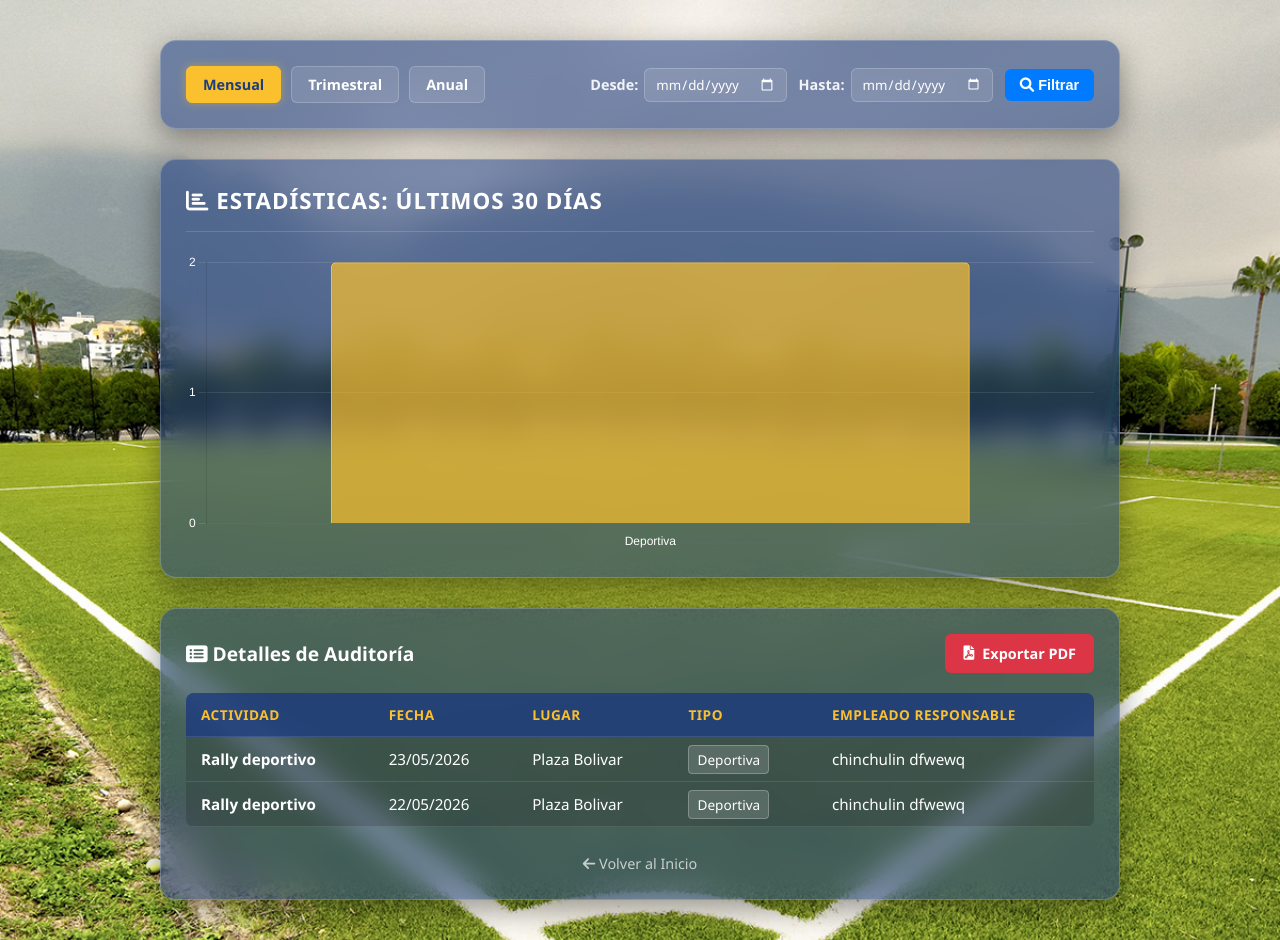
After one commit to LuisF-Sanchez/Sistema_IMDERPE, a PHP site: page /reporte_actividades.php in a window 1280 px wide. The commit adds this page. Run offline with PHP 8.4, Linux system fonts and the light colour scheme; a user stored in the database is signed in; data comes from the database, SQL or seed files in the repository.

Commit message:
Sistema para Imderpe

```diff
--- /dev/null
+++ b/sistema_imderpe/estilo/style15.css
@@ -0,0 +1,236 @@
+/* style_reportes.css - Dashboard de Estadísticas IMDERPE */
+body {
+    margin: 0;
+    padding: 0;
+    font-family: 'Segoe UI', sans-serif;
+    background-image: url('../estilo/background_cancha.jpg');
+    background-size: cover;
+    background-position: center;
+    background-attachment: fixed;
+    min-height: 100vh;
+    color: white;
+}
+
+.report-container {
+    width: 100%;
+    max-width: 1000px;
+    margin: 40px auto;
+    padding: 0 20px;
+    box-sizing: border-box;
+}
+
+.glass-card {
+    background: rgba(29, 61, 129, 0.55);
+    backdrop-filter: blur(15px);
+    -webkit-backdrop-filter: blur(15px);
+    border: 1px solid rgba(255, 255, 255, 0.2);
+    border-radius: 16px;
+    padding: 25px;
+    box-shadow: 0 10px 30px rgba(0,0,0,0.4);
+    margin-bottom: 30px;
+}
+
+/* Sección de la gráfica */
+.header-report {
+    display: flex;
+    justify-content: space-between;
+    align-items: center;
+    border-bottom: 1px solid rgba(255, 255, 255, 0.15);
+    padding-bottom: 15px;
+    margin-bottom: 20px;
+}
+
+.header-report h2 {
+    margin: 0;
+    font-size: 1.4rem;
+    text-transform: uppercase;
+    letter-spacing: 1px;
+}
+
+.filter-buttons {
+    display: flex;
+    gap: 10px;
+}
+
+.btn-filter {
+    text-decoration: none;
+    color: white;
+    padding: 8px 16px;
+    background: rgba(255, 255, 255, 0.1);
+    border: 1px solid rgba(255, 255, 255, 0.2);
+    border-radius: 6px;
+    font-weight: bold;
+    font-size: 0.9rem;
+    transition: 0.3s;
+}
+
+.btn-filter:hover, .btn-filter.active {
+    background: #FBC02D;
+    color: #1D3D81;
+    border-color: #FBC02D;
+    box-shadow: 0 0 10px rgba(251, 192, 45, 0.4);
+}
+
+.chart-wrapper {
+    position: relative;
+    height: 300px;
+    width: 100%;
+}
+
+/* Sección de la tabla */
+.table-header-actions {
+    display: flex;
+    justify-content: space-between;
+    align-items: center;
+    margin-bottom: 20px;
+}
+
+.table-header-actions h3 {
+    margin: 0;
+    font-size: 1.2rem;
+}
+
+.btn-pdf {
+    text-decoration: none;
+    color: white;
+    padding: 10px 18px;
+    background: #dc3545;
+    border-radius: 6px;
+    font-weight: bold;
+    font-size: 0.9rem;
+    transition: 0.3s;
+    display: inline-flex;
+    align-items: center;
+    gap: 8px;
+}
+
+.btn-pdf:hover {
+    background: #c82333;
+    box-shadow: 0 0 12px rgba(220, 53, 69, 0.5);
+}
+
+.table-responsive {
+    width: 100%;
+    overflow-x: auto;
+    border-radius: 8px;
+    background: rgba(0, 0, 0, 0.15);
+}
+
+table {
+    width: 100%;
+    border-collapse: collapse;
+    text-align: left;
+    font-size: 0.95rem;
+}
+
+th, td {
+    padding: 12px 15px;
+    border-bottom: 1px solid rgba(255, 255, 255, 0.1);
+}
+
+th {
+    background: rgba(29, 61, 129, 0.8);
+    color: #FBC02D;
+    text-transform: uppercase;
+    font-size: 0.85rem;
+    letter-spacing: 0.5px;
+}
+
+tr:hover {
+    background: rgba(255, 255, 255, 0.05);
+}
+
+.badge-tipo {
+    background: rgba(255, 255, 255, 0.15);
+    padding: 4px 8px;
+    border-radius: 4px;
+    font-size: 0.85rem;
+    border: 1px solid rgba(255, 255, 255, 0.25);
+}
+
+.no-data {
+    text-align: center;
+    padding: 30px;
+    color: rgba(255, 255, 255, 0.6);
+    font-style: italic;
+}
+
+.center-back {
+    margin-top: 25px;
+    text-align: center;
+}
+
+.btn-back {
+    text-decoration: none;
+    color: rgba(255, 255, 255, 0.7);
+    font-size: 0.9rem;
+    transition: 0.3s;
+}
+
+.btn-back:hover {
+    color: white;
+    text-decoration: underline;
+}
+/* Nuevos componentes para la barra de herramientas de fechas */
+.header-filters-layout {
+    display: flex;
+    justify-content: space-between;
+    align-items: center;
+    flex-wrap: wrap;
+    gap: 15px;
+}
+
+.date-range-form {
+    display: inline-block;
+}
+
+.range-inputs {
+    display: flex;
+    align-items: center;
+    gap: 12px;
+    flex-wrap: wrap;
+}
+
+.inline-input {
+    display: flex;
+    align-items: center;
+    gap: 6px;
+    font-size: 0.9rem;
+}
+
+.inline-input label {
+    font-weight: bold;
+    color: rgba(255, 255, 255, 0.9);
+}
+
+.inline-input input[type="date"] {
+    background: rgba(255, 255, 255, 0.1);
+    border: 1px solid rgba(255, 255, 255, 0.2);
+    border-radius: 6px;
+    padding: 6px 10px;
+    color: white;
+    font-family: inherit;
+    outline: none;
+}
+
+.inline-input input[type="date"]::-webkit-calendar-picker-indicator {
+    filter: invert(1);
+    cursor: pointer;
+}
+
+.btn-search-range {
+    background: #007bff;
+    color: white;
+    border: none;
+    padding: 8px 15px;
+    border-radius: 6px;
+    font-weight: bold;
+    cursor: pointer;
+    transition: 0.3s;
+    font-size: 0.9rem;
+}
+
+.btn-search-range:hover {
+    background: #0069d9;
+    box-shadow: 0 0 10px rgba(0, 123, 255, 0.5);
+}
--- a/sistema_imderpe/vista/inicio.php
+++ b/sistema_imderpe/vista/inicio.php
@@ -45,6 +45,7 @@ if (!isset($_SESSION['usuario_nombre'])) {
                 </button>
                 <div class="dropdown-content">
                     <a href="../vista/reporte_sesiones.php"><i class="fas fa-history"></i> Reportes de Sesión</a>
+                    <a href="../vista/reporte_actividades.php"><i class="fas fa-chart-bar"></i> Reporte de Actividades</a>
                     <div class="dropdown-divider"></div>
                     <a href="../vista/constancia_trabajo.php"><i class="fas fa-file-signature"></i> Constancia de Trabajo</a>
                     <a href="../vista/constancia_participacion.php"><i class="fas fa-certificate"></i> Constancia de Participación</a>
--- /dev/null
+++ b/sistema_imderpe/vista/reporte_actividades.php
@@ -0,0 +1,212 @@
+<?php
+session_start();
+if (!isset($_SESSION['usuario_nombre'])) {
+    header("Location: ../index.php");
+    exit();
+}
+require_once '../controlador/conexion.php';
+
+// Capturamos el período o las fechas personalizadas
+$periodo = isset($_GET['periodo']) ? $_GET['periodo'] : 'mensual';
+$fecha_desde = isset($_GET['fecha_desde']) ? $_GET['fecha_desde'] : '';
+$fecha_hasta = isset($_GET['fecha_hasta']) ? $_GET['fecha_hasta'] : '';
+
+// Variable para armar los parámetros que se le enviarán al PDF
+$url_params = "";
+
+// Construcción de la lógica de filtrado SQL
+if (!empty($fecha_desde) && !empty($fecha_hasta)) {
+    // Si el usuario usó el filtro personalizado de fechas
+    $filtro_sql = "WHERE a.fecha BETWEEN '$fecha_desde' AND '$fecha_hasta'";
+    $titulo_grafica = "Periodo del " . date('d/m/Y', strtotime($fecha_desde)) . " al " . date('d/m/Y', strtotime($fecha_hasta));
+    $periodo = 'personalizado'; // Cambiamos el estado para desactivar los botones rápidos
+    $url_params = "periodo=personalizado&fecha_desde=$fecha_desde&fecha_hasta=$fecha_hasta";
+} else {
+    // Si usó los botones rápidos tradicionales
+    switch ($periodo) {
+        case 'trimestral':
+            $filtro_sql = "WHERE a.fecha >= DATE_SUB(CURDATE(), INTERVAL 3 MONTH)";
+            $titulo_grafica = "Últimos 3 Meses";
+            break;
+        case 'anual':
+            $filtro_sql = "WHERE YEAR(a.fecha) = YEAR(CURDATE())";
+            $titulo_grafica = "Año en Curso " . date('Y');
+            break;
+        case 'mensual':
+        default:
+            $filtro_sql = "WHERE a.fecha >= DATE_SUB(CURDATE(), INTERVAL 1 MONTH)";
+            $titulo_grafica = "Últimos 30 Días";
+            $periodo = 'mensual';
+            break;
+    }
+    $url_params = "periodo=$periodo";
+}
+
+// 1. CONSULTA PARA LA GRÁFICA (Agrupado por tipo de actividad)
+$query_grafica = "SELECT t.nombre_tipo, COUNT(a.id) as total
+                  FROM actividades a
+                  INNER JOIN tipos_actividad t ON a.tipo_id = t.id
+                  $filtro_sql
+                  GROUP BY t.id";
+$res_grafica = $conexion->query($query_grafica);
+
+$labels = [];
+$valores = [];
+while ($row = $res_grafica->fetch_assoc()) {
+    $labels[] = $row['nombre_tipo'];
+    $valores[] = $row['total'];
+}
+
+// 2. CONSULTA PARA LA TABLA DE DETALLES
+$query_tabla = "SELECT a.nombre_actividad, a.fecha, a.lugar, t.nombre_tipo, e.nombre, e.apellido
+                FROM actividades a
+                INNER JOIN tipos_actividad t ON a.tipo_id = t.id
+                INNER JOIN empleados e ON a.empleado_id = e.id
+                $filtro_sql
+                ORDER BY a.fecha DESC";
+$res_tabla = $conexion->query($query_tabla);
+?>
+
+<!DOCTYPE html>
+<html lang="es">
+<head>
+    <meta charset="UTF-8">
+    <meta name="viewport" content="width=device-width, initial-scale=1.0">
+    <title>Reporte de Actividades - IMDERPE</title>
+    <link rel="stylesheet" href="../estilo/style15.css">
+    <link rel="stylesheet" href="https://cdnjs.cloudflare.com/ajax/libs/font-awesome/6.0.0/css/all.min.css">
+    <script src="https://cdn.jsdelivr.net/npm/chart.js"></script>
+</head>
+<body>
+    <div class="report-container">
+
+        <div class="glass-card tools-section">
+            <div class="header-filters-layout">
+                <div class="filter-buttons">
+                    <a href="?periodo=mensual" class="btn-filter <?php echo $periodo == 'mensual' ? 'active' : ''; ?>">Mensual</a>
+                    <a href="?periodo=trimestral" class="btn-filter <?php echo $periodo == 'trimestral' ? 'active' : ''; ?>">Trimestral</a>
+                    <a href="?periodo=anual" class="btn-filter <?php echo $periodo == 'anual' ? 'active' : ''; ?>">Anual</a>
+                </div>
+
+                <form action="" method="GET" class="date-range-form">
+                    <div class="range-inputs">
+                        <div class="inline-input">
+                            <label>Desde:</label>
+                            <input type="date" name="fecha_desde" value="<?php echo $fecha_desde; ?>" required>
+                        </div>
+                        <div class="inline-input">
+                            <label>Hasta:</label>
+                            <input type="date" name="fecha_hasta" value="<?php echo $fecha_hasta; ?>" required>
+                        </div>
+                        <button type="submit" class="btn-search-range">
+                            <i class="fas fa-search"></i> Filtrar
+                        </button>
+                    </div>
+                </form>
+            </div>
+        </div>
+
+        <div class="glass-card chart-section">
+            <div class="header-report">
+                <h2><i class="fas fa-chart-bar"></i> Estadísticas: <?php echo $titulo_grafica; ?></h2>
+            </div>
+            <div class="chart-wrapper">
+                <canvas id="chartActividades"></canvas>
+            </div>
+        </div>
+
+        <div class="glass-card table-section">
+            <div class="table-header-actions">
+                <h3><i class="fas fa-list-alt"></i> Detalles de Auditoría</h3>
+                <a href="../controlador/generar_pdf_actividades.php?<?php echo $url_params; ?>" target="_blank" class="btn-pdf">
+                    <i class="fas fa-file-pdf"></i> Exportar PDF
+                </a>
+            </div>
+
+            <div class="table-responsive">
+                <table>
+                    <thead>
+                        <tr>
+                            <th>Actividad</th>
+                            <th>Fecha</th>
+                            <th>Lugar</th>
+                            <th>Tipo</th>
+                            <th>Empleado Responsable</th>
+                        </tr>
+                    </thead>
+                    <tbody>
+                        <?php if ($res_tabla && $res_tabla->num_rows > 0): ?>
+                            <?php while ($act = $res_tabla->fetch_assoc()): ?>
+                                <tr>
+                                    <td><strong><?php echo htmlspecialchars($act['nombre_actividad']); ?></strong></td>
+                                    <td><?php echo date('d/m/Y', strtotime($act['fecha'])); ?></td>
+                                    <td><?php echo htmlspecialchars($act['lugar']); ?></td>
+                                    <td><span class="badge-tipo"><?php echo htmlspecialchars($act['nombre_tipo']); ?></span></td>
+                                    <td><?php echo htmlspecialchars($act['nombre'] . ' ' . $act['apellido']); ?></td>
+                                </tr>
+                            <?php endwhile; ?>
+                        <?php else: ?>
+                            <tr>
+                                <td colspan="5" class="no-data">No se encontraron actividades en el rango seleccionado.</td>
+                            </tr>
+                        <?php endif; ?>
+                    </tbody>
+                </table>
+            </div>
+
+            <div class="center-back">
+                <a href="inicio.php" class="btn-back"><i class="fas fa-arrow-left"></i> Volver al Inicio</a>
+            </div>
+        </div>
+
+    </div>
+
+    <script>
+        const ctx = document.getElementById('chartActividades').getContext('2d');
+        const labelsTipos = <?php echo json_encode($labels); ?>;
+        const datosTotales = <?php echo json_encode($valores); ?>;
+
+        const finalLabels = labelsTipos.length > 0 ? labelsTipos : ['Sin datos en el rango'];
+        const finalData = datosTotales.length > 0 ? datosTotales : [0];
+
+        new Chart(ctx, {
+            type: 'bar',
+            data: {
+                labels: finalLabels,
+                datasets: [{
+                    label: 'Suma de Actividades',
+                    data: finalData,
+                    backgroundColor: [
+                        'rgba(251, 192, 45, 0.7)',
+                        'rgba(40, 167, 69, 0.7)',
+                        'rgba(23, 162, 184, 0.7)',
+                        'rgba(0, 123, 255, 0.7)',
+                        'rgba(153, 102, 255, 0.7)'
+                    ],
+                    borderColor: ['#FBC02D', '#28a745', '#17a2b8', '#007bff', '#9966ff'],
+                    borderWidth: 1.5,
+                    borderRadius: 5
+                }]
+            },
+            options: {
+                responsive: true,
+                maintainAspectRatio: false,
+                plugins: {
+                    legend: { display: false }
+                },
+                scales: {
+                    y: {
+                        beginAtZero: true,
+                        ticks: { color: '#ffffff', stepSize: 1 }, // Escala de 1 en 1 para contar actividades exactas
+                        grid: { color: 'rgba(255, 255, 255, 0.1)' }
+                    },
+                    x: {
+                        ticks: { color: '#ffffff' },
+                        grid: { display: false }
+                    }
+                }
+            }
+        });
+    </script>
+</body>
+</html>
```
